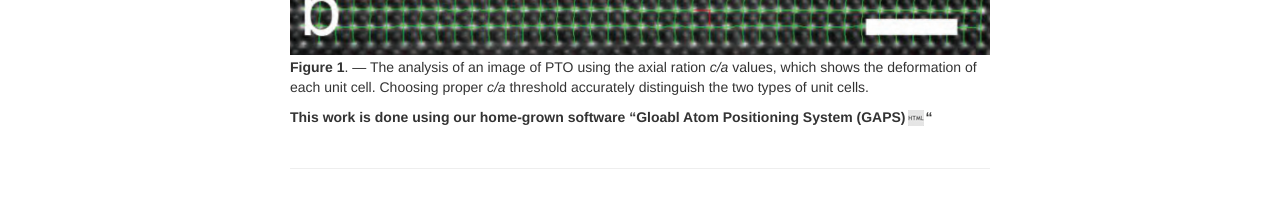
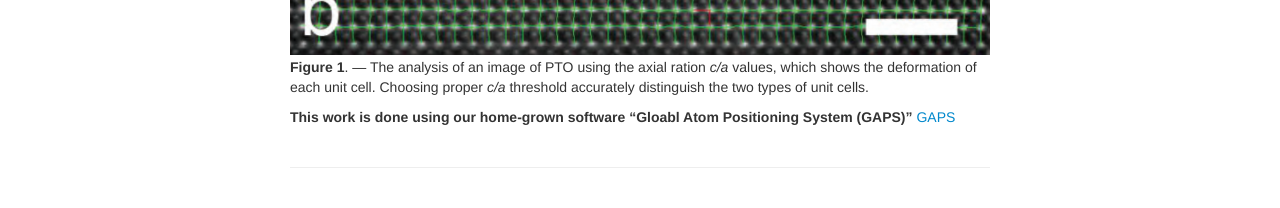
Before and after one commit to dwang5/dwang5.github.io, a Jekyll site: the page built from pages/publpics/electron_microscope.md, in a window 1280 px wide. Shown: the part 679-887 px from the top of the page. Built offline with Jekyll 4.4.1, drawn with Linux system fonts in a browser that asks for light colours.

Commit message:
Fix gaps page.

```diff
--- a/pages/publpics/electron_microscope.md
+++ b/pages/publpics/electron_microscope.md
@@ -25,4 +25,5 @@ Choosing proper *c/a* threshold accurately distinguish the two types of
 unit cells.
 
 **This work is done using our home-grown software "Gloabl Atom
-Positioning System (GAPS)[![GAPS](../icons16/html-icon.png)](gaps.html)"**
+Positioning System (GAPS)"**
+[GAPS](gaps.html)
```
Also changed, not shown: pages/gaps.md (+2 -2 lines).
